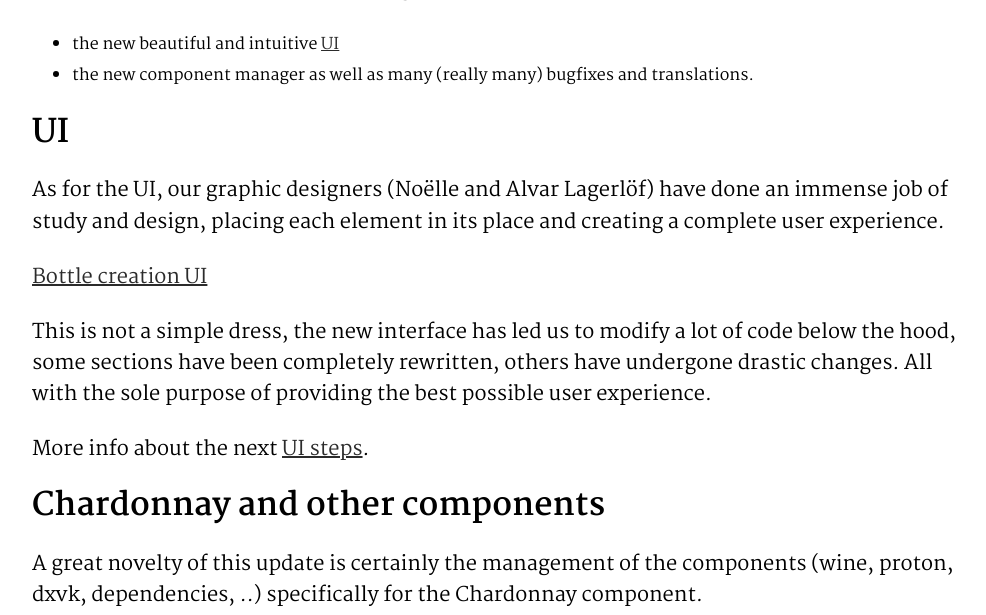
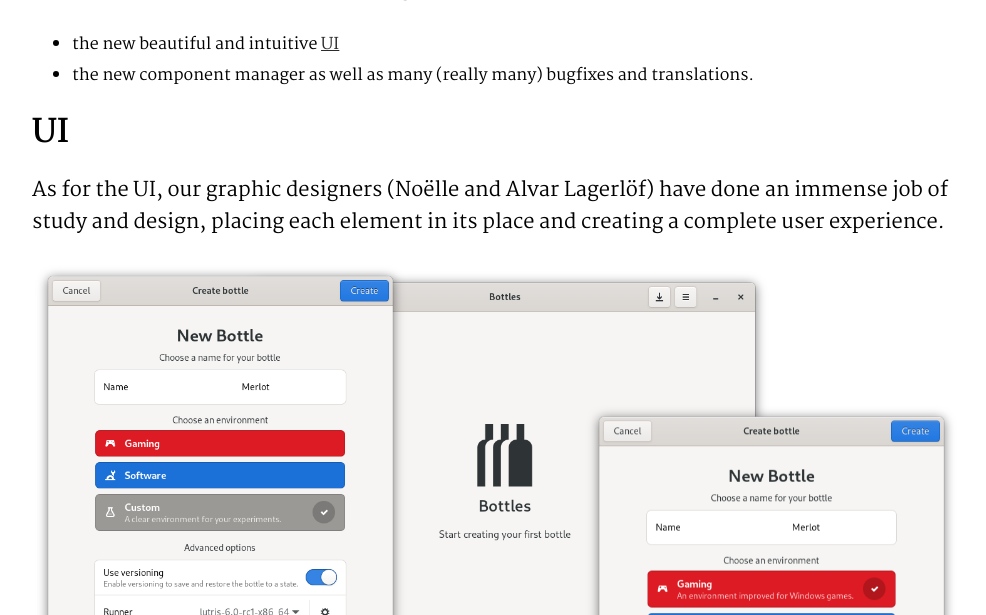
Before and after one commit to bottlesdevs/website, a Jekyll site: the page built from _posts/2020-03-01-bottles-3.md, in a window 1280 px wide and 1400 px high, scrolled down 472 px. Shown: the top 615 px of the window, without its empty margins (144-1130 px from the left). Built offline with Jekyll 4.4.1, drawn with Linux system fonts in a browser that asks for light colours; nearby versions of some CDN libraries; comment, search, counter and statistics services are not loaded; grey boxes are pictures that could not be loaded.

Commit message:
Update 2020-03-01-bottles-3.md

```diff
--- a/_posts/2020-03-01-bottles-3.md
+++ b/_posts/2020-03-01-bottles-3.md
@@ -19,7 +19,7 @@
 As for the UI, our graphic designers (Noëlle and Alvar Lagerlöf) have done an immense job
 of study and design, placing each element in its place and creating a complete user experience.
 
-[Bottle creation UI](/uploads/bottle-creation.png)
+![Bottle creation UI](/uploads/bottle-creation.png)
 
 This is not a simple dress, the new interface has led us to modify a lot of code below
 the hood, some sections have been completely rewritten, others have undergone drastic changes. All
@@ -31,7 +31,7 @@
 A great novelty of this update is certainly the management of the components (wine, proton, dxvk,
 dependencies, ..) specifically for the Chardonnay component.
 
-![Chardonnay](https://github.com/bottlesdevs/wine) is our Wine runner. Unlike others, it has it
+[Chardonnay](https://github.com/bottlesdevs/wine) is our Wine runner. Unlike others, it has it
 sole purpose of being a Vanilla build. With the only patches applied:
 - [wine-staging](https://github.com/wine-staging/wine-staging)
 - josh-flat-theme
```
